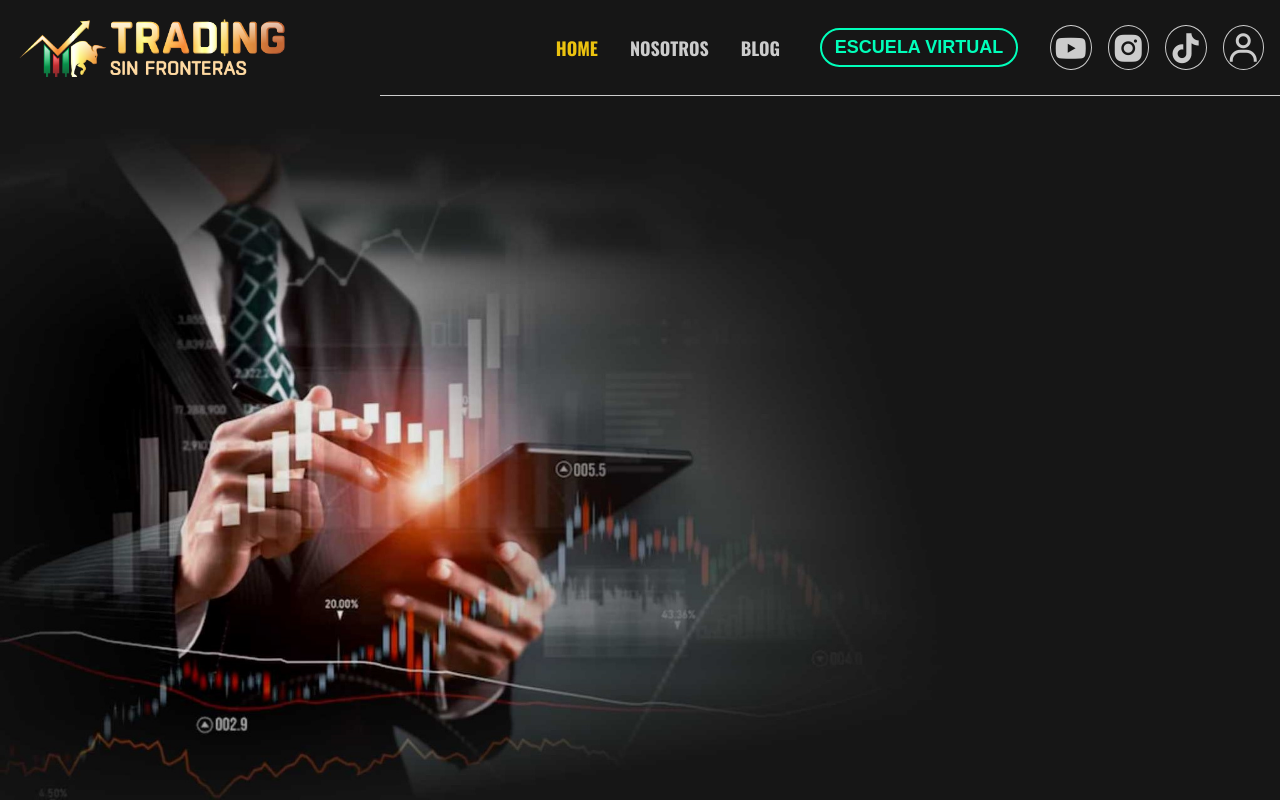
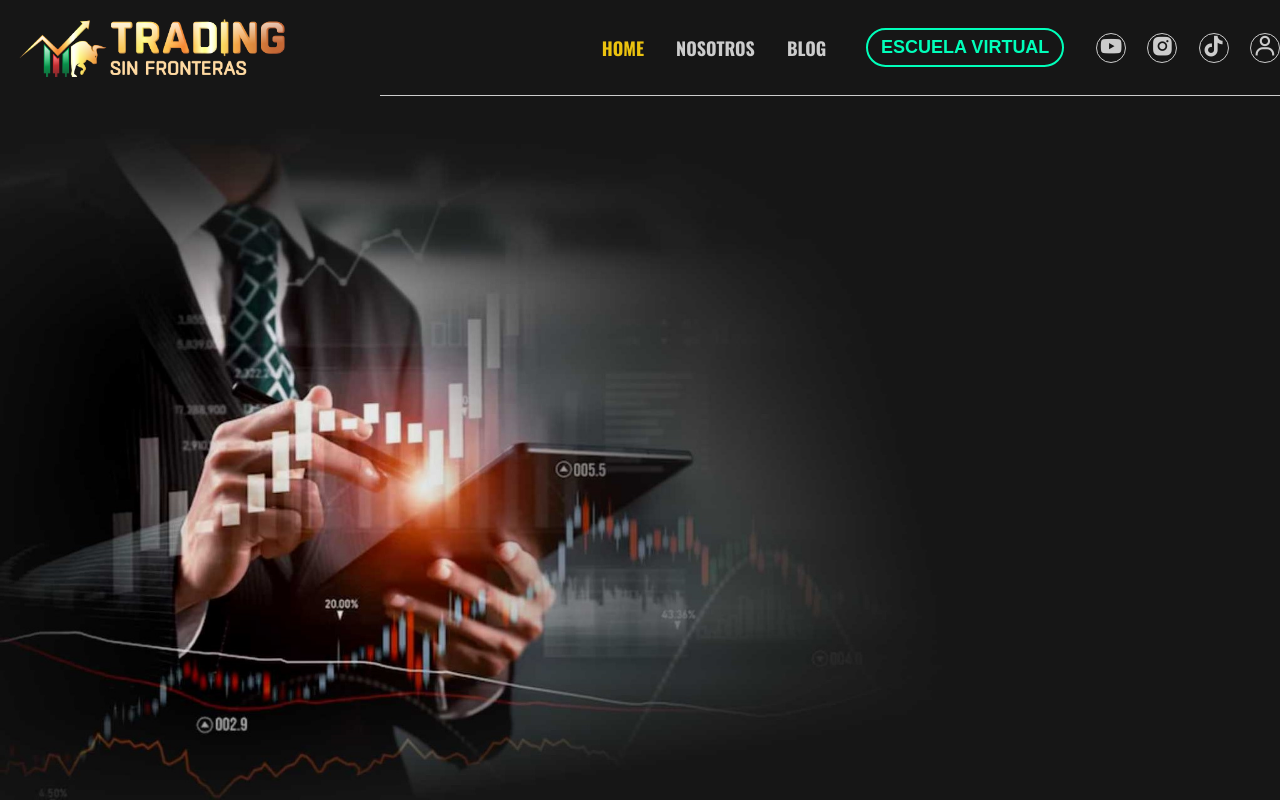
Before and after one commit to TeoTSF/sf_web, a React (Vite) app: page /#/ in a window 1280 px wide. Shown: the top 800 px of the page. Built offline with nearby package versions, Linux system fonts and the light colour scheme.

Commit message:
update styless

```diff
--- a/src/components/navbar/NavBar.jsx
+++ b/src/components/navbar/NavBar.jsx
@@ -6,7 +6,7 @@ import PrimaryBtn from "../generals/PrimaryBtn";
 import MainContext from "../../context/MainContext";
 
 const NavBar = () => {
-  const {icons} = useContext(MainContext)
+  const { icons } = useContext(MainContext);
 
   return (
     <div className="navbar_container full-vw flex row">
@@ -19,10 +19,18 @@ const NavBar = () => {
       </div>
       <div className="navbar_icon_container flex row jf-sb al-c">
         {icons.map((item, i) => (
-            <a key={i} href={item.path} target="_blank" className="flex jf-c al-c">
+          <a
+            key={i}
+            href={item.path}
+            target="_blank"
+            className="flex jf-c al-c"
+          >
             {item.icon}
           </a>
         ))}
+      </div>
+      <div className="menu_access">
+        <i className='bx bx-menu' />
       </div>
     </div>
   );
--- a/src/components/navbar/navbar.css
+++ b/src/components/navbar/navbar.css
@@ -29,17 +29,27 @@
     color: var(--secondaryCC);
   }
 
+  .navbar_icon_container{
+    width: 40%;
+  }
+
   .navbar_icon_container a{
     color: var(--secondaryCC);
     border-radius: 50%;
-    width: 45px;
-    height: 45px;
+    width: 30px;
+    height: 30px;
     border: 1px solid var(--secondaryCC);
     padding: .1rem;
     text-decoration: none;
-    margin-right: 1rem;
   }
 
+  .menu_access{
+    display: flex;
+    justify-content: center;
+    align-items: center;
+    color: var(--secondaryCC);
+    font-size: 40px;
+  }
 
 
   @media screen and (min-width: 768px) {
@@ -63,6 +73,8 @@
         border-bottom: 1px solid var(--secondaryCC);
     }
 
-
+    .menu_access{
+      display: none;
+    }
 
   }
--- a/src/context/MainContext.jsx
+++ b/src/context/MainContext.jsx
@@ -18,19 +18,19 @@ const MainContextProvider = ({ children }) => {
 
   const icons = [
     {
-      icon: <i className='bx-md bx bxl-youtube' ></i>,
-      path: "https://www.youtube.com/@AUTODIDACTAS_SD",
+      icon: <i className='bx-sm bx bxl-youtube' />,
+      path: "https://youtube.com/@tradingsinfrontera?si=JV8rZWXs8R0BPnnJ",
     },
     {
-      icon: <i className='bx-md bx bxl-instagram-alt'></i>,
-      path: "https://www.instagram.com/@tradingSF",
+      icon: <i className='bx-sm bx bxl-instagram-alt' />,
+      path: "https://www.instagram.com/trading_sinfrontera?igsh=MWhoeDM0MTRpeWZ4Yw==",
     },
     {
-      icon: <i className='bx bxl-tiktok bx-md' />,
+      icon: <i className='bx bxl-tiktok bx-sm' />,
       path: "https://www.tiktok.com/@tradingsinfronter1?_t=8oar2pDr20r&_r=1",
     },
     {
-      icon: <i className='bx-md bx bx-user' ></i>,
+      icon: <i className='bx-sm bx bx-user' />,
       path: "",
     },
   ];
```
Also changed, not shown: public/logo.png. Lines whose indentation alone changed are shown as unchanged.
